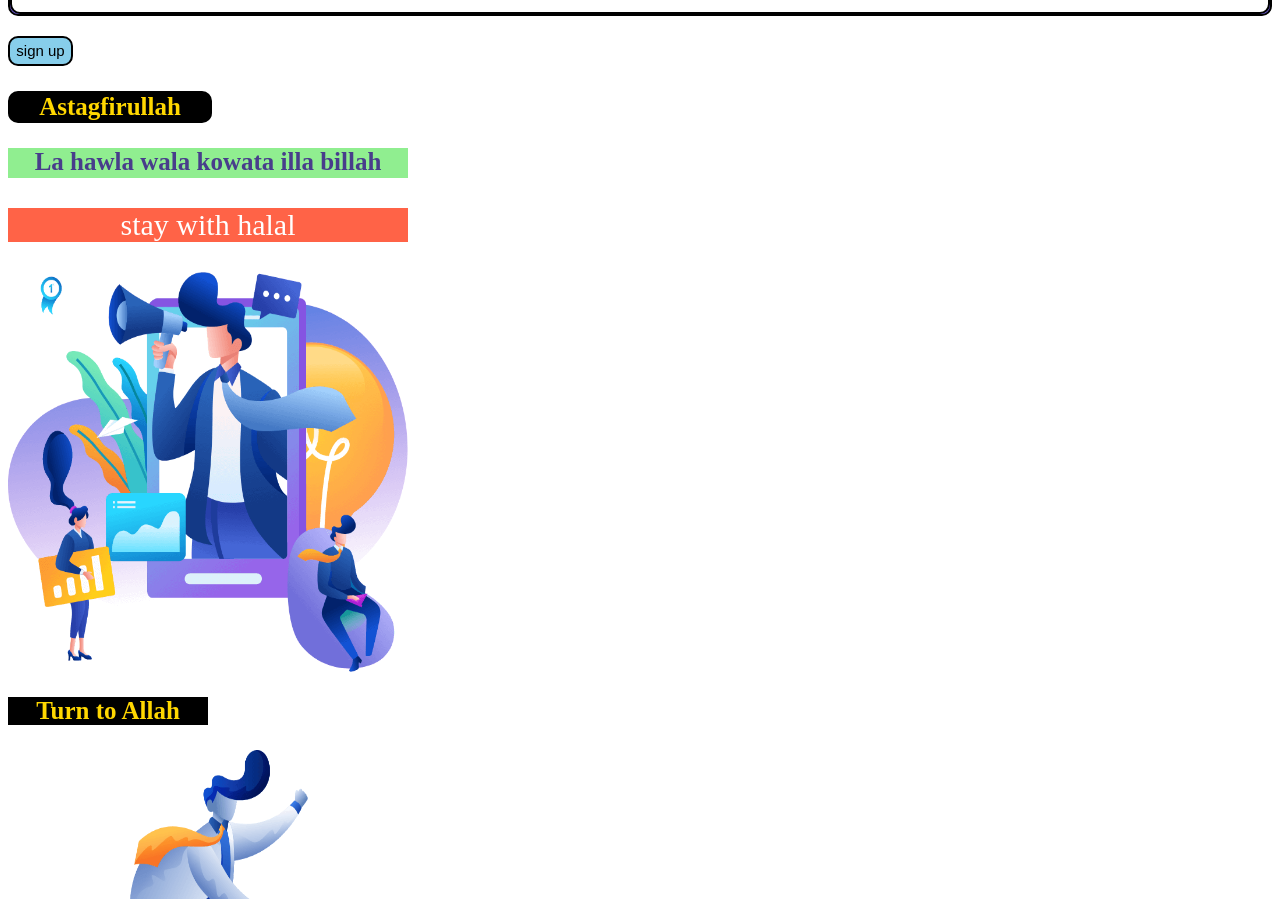
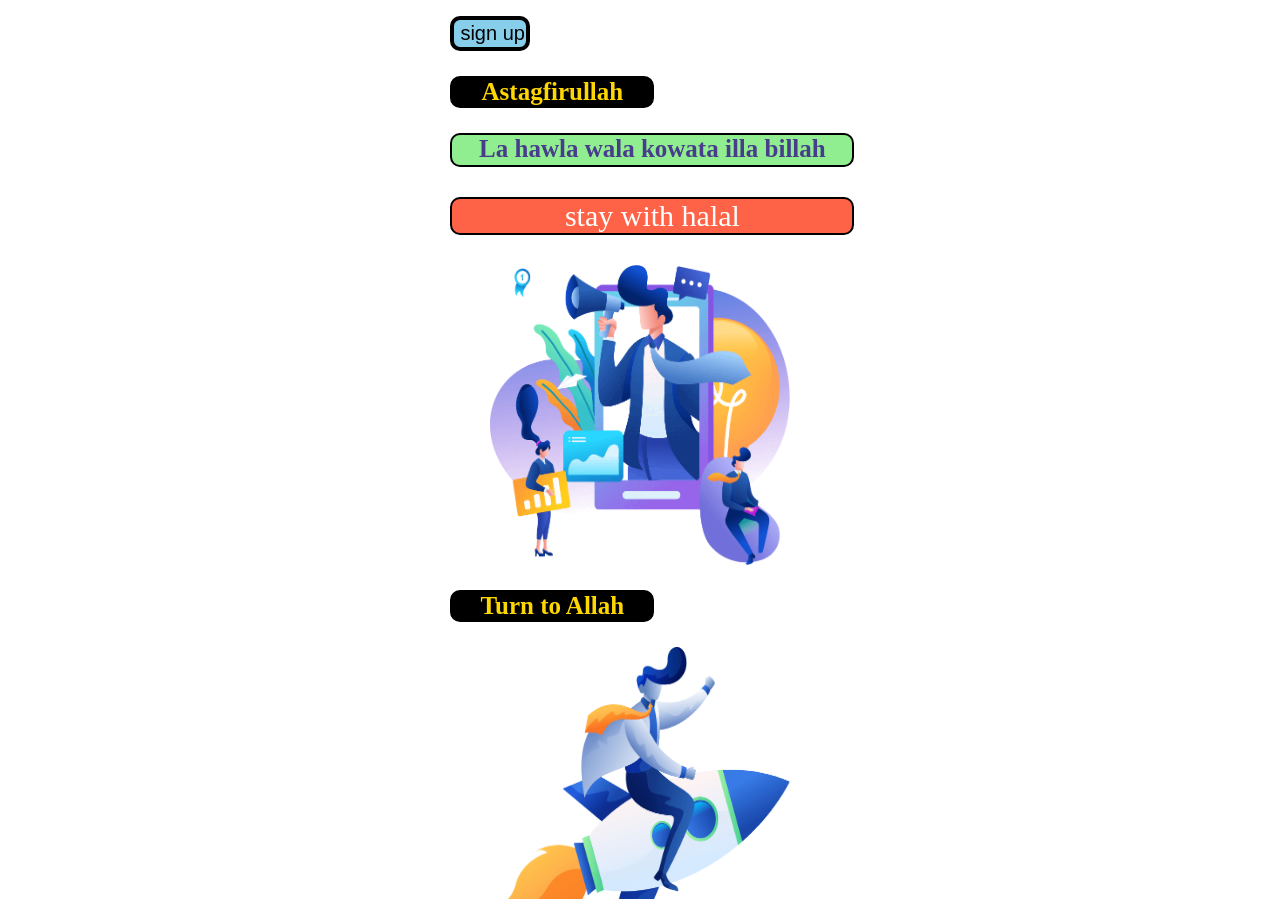
Before and after one commit to mamaruf04/my-third-website, a plain HTML site: page index.html in a window 1280 px wide. Shown: the part 646-1545 px from the top of the page. Drawn offline with Linux system fonts and the light colour scheme.

Commit message:
new-featurs

```diff
--- a/index.html
+++ b/index.html
@@ -7,6 +7,7 @@
               color:orange;
               background-color:black;
               width:390px;
+
             }
             #publish{
               font-size: 30px;
@@ -18,7 +19,7 @@
             .Base{
               color: black;
               background-color: orange;
-              width: 345px;
+              width: 32%;
               font-size: 25px;
             }
             #star{
@@ -39,8 +40,8 @@
             #link{
               color: black;
               background-color: skyblue;
-              font-size: 20px;
-              width: 400px;
+              font-size: 30px;
+              width: 190px;
               height: 50px;
             }
             .Jibon{
@@ -51,40 +52,58 @@
               width: 350px;
             }
             .input{
-
-              font-size:20px;
+              font-size:30px;
               color: white;
               background-color:slateblue;
+              width: 30%;
             }
             .button_design{
               color: black;
               background-color: skyblue;
-              width: 65px;
-              height: 30px;
-              font-size: 15px;
+              width: 80px;
+              height: 35px;
+              font-size: 18px;
             }
             .box{
               width:100%;
-              height:30px;
+              height:44px;
             }
             .radius{
               border: 2px solid black;
               border-radius: 10px;
+              display: block;
+              margin-left: 35%;
+
             }
-      </style>
+            .center {
+              display: block;
+              margin-left: auto;
+              margin-right: auto;
+              height: 300px;
+              width: 300px;
+            }
+            .input_center{
+              font-size: 20px;
+              border: 4px solid black;
+              border-radius: 10px;
+              display: block;
+              margin-left: 35%;
+
+            }
+        </style>
     </head>
     <body>
          <h1 class= "radius">IN SHA ALLAH</h1>
-         <img src= "images/sitting.png", width= 400px, height= 400px>
-         <p class="input radius">Email:<input type = "text" class="box radius"></p>
-         <p class="input radius">Password:<input type = "password" class="box radius"></p>
-         <input type ="submit"value="sign up" class= "button_design radius">
+         <img src= "images/sitting.png" class="center">
+         <p class="input radius">Email:<input type = "text" class="box radius input_center"></p>
+         <p class="input radius">Password:<input type = "password" class="box radius input_center"></p>
+         <input type ="submit"value="sign up" class= "button_design input_center">
          <p class="dwah radius"><b>Astagfirullah</b></p>
-         <h2 id="star">La hawla wala kowata illa billah</h2>
-         <p id="publish">stay with halal</p>
-         <img src= "images/anouncement.png", width= 400px, height= 400px>
-         <h3 class="dwah">Turn to Allah</h3>
-         <img src= "images/fly.png", width= 400px, height= 400px>
+         <h2 id="star"class="radius">La hawla wala kowata illa billah</h2>
+         <p id="publish" class="radius">stay with halal</p>
+         <img src= "images/anouncement.png" class="center">
+         <h3 class="dwah radius">Turn to Allah</h3>
+         <img src= "images/fly.png" class="center">
          <section>
          <h3 class= "dwah radius">BLOGS➤</h3>
          <ol class= "Base radius">
@@ -104,7 +123,7 @@
             <li>Jannat or Jahannam</li>
          </ul>
          </section>
-         <img src= "images/mine.png", width= 400px, height= 400px>
-         <a href= "https://linktr.ee/MAMARUF"><button id="link">About Me</button></a>
+         <img src= "images/mine.png" class="center"><br>
+         <a href= "https://linktr.ee/MAMARUF"><button id="link" class="radius">About Me</button></a>
     </body>
 </html>
```
